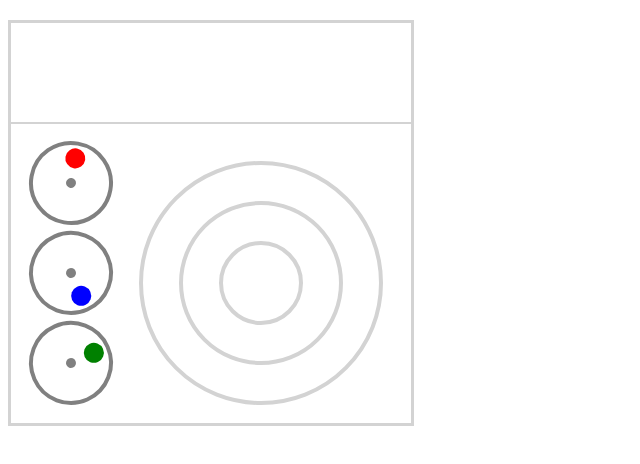
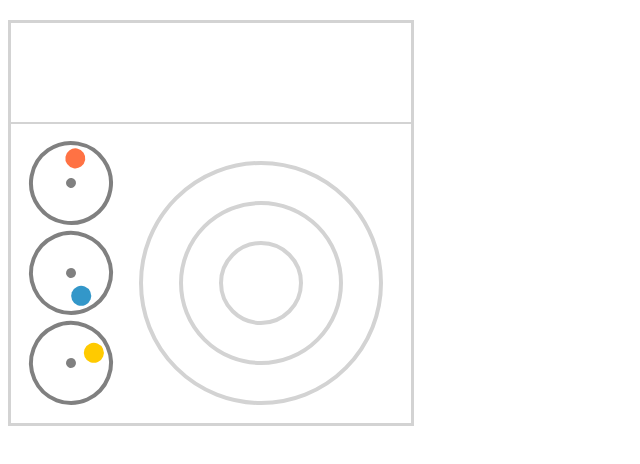
Before and after one commit to samthe13th/physics100, a plain HTML site: page public/apps/physics100/disks.html in a window 1280 px wide. Shown: the part 46-510 px from the top of the page, without its empty margins (0-640 px from the left). Drawn offline with nearby package versions, Linux system fonts and the light colour scheme.

Commit message:
disks: change colors

```diff
--- a/public/apps/physics100/disks.html
+++ b/public/apps/physics100/disks.html
@@ -49,9 +49,9 @@
     var slots = [s1, s2, s3];
     openslot = slots[0];
     var disks = {
-        d1: Disk(params.d1.x, params.d1.y, params.radius, "red"),
-        d2: Disk(params.d2.x, params.d2.y, params.radius, "blue"),
-        d3: Disk(params.d3.x, params.d3.y, params.radius, "green")
+        d1: Disk(params.d1.x, params.d1.y, params.radius, "#ff7244"),
+        d2: Disk(params.d2.x, params.d2.y, params.radius, "#3397c9"),
+        d3: Disk(params.d3.x, params.d3.y, params.radius, "#ffca00")
     }
     disks.d1.id = "d1";
     disks.d2.id = "d2";
```
